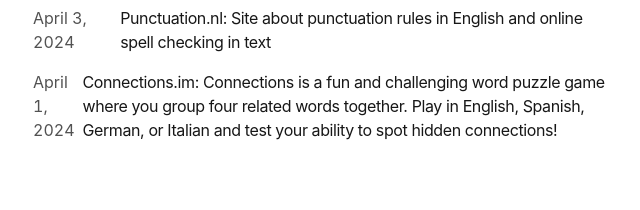
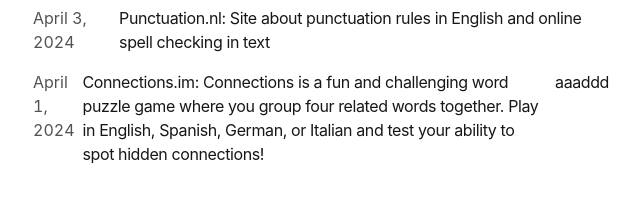
Before and after one commit to z97/my-cv, a Next.js app: page / in a window 1280 px wide. Shown: the part 450-660 px from the top of the page, without its empty margins (319-959 px from the left). Built offline with nearby package versions, Linux system fonts and the light colour scheme.

Commit message:
Update posts.tsx

```diff
--- a/app/components/posts.tsx
+++ b/app/components/posts.tsx
@@ -28,6 +28,9 @@ export function BlogPosts() {
               <p className="text-neutral-900 dark:text-neutral-100 tracking-tight">
                 {post.metadata.title}
               </p>
+              <p className="text-neutral-900 dark:text-neutral-100 tracking-tight">
+                {post.metadata.summary}
+              </p>
             </div>
           </Link>
         ))}
```
